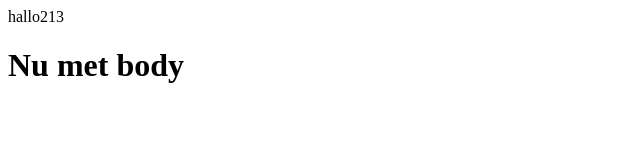
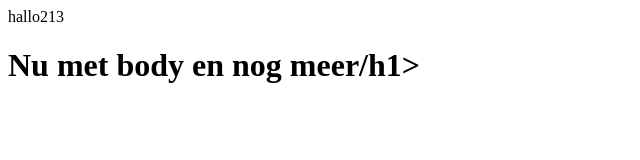
Before and after one commit to roelfjan/front-end-webhook-test, a plain HTML site: page index.html in a window 1280 px wide. Shown: the whole page, without its empty margins (0-640 px from the left). Drawn offline with Linux system fonts and the light colour scheme.

Commit message:
Nieuwe commit

```diff
--- a/index.html
+++ b/index.html
@@ -2,6 +2,6 @@
 	<head>hallo213</head>
 	<body>
 
-		<h1>Nu met body</h1>
+		<h1>Nu met body en nog meer/h1>
 	</body>
 </html>
```
